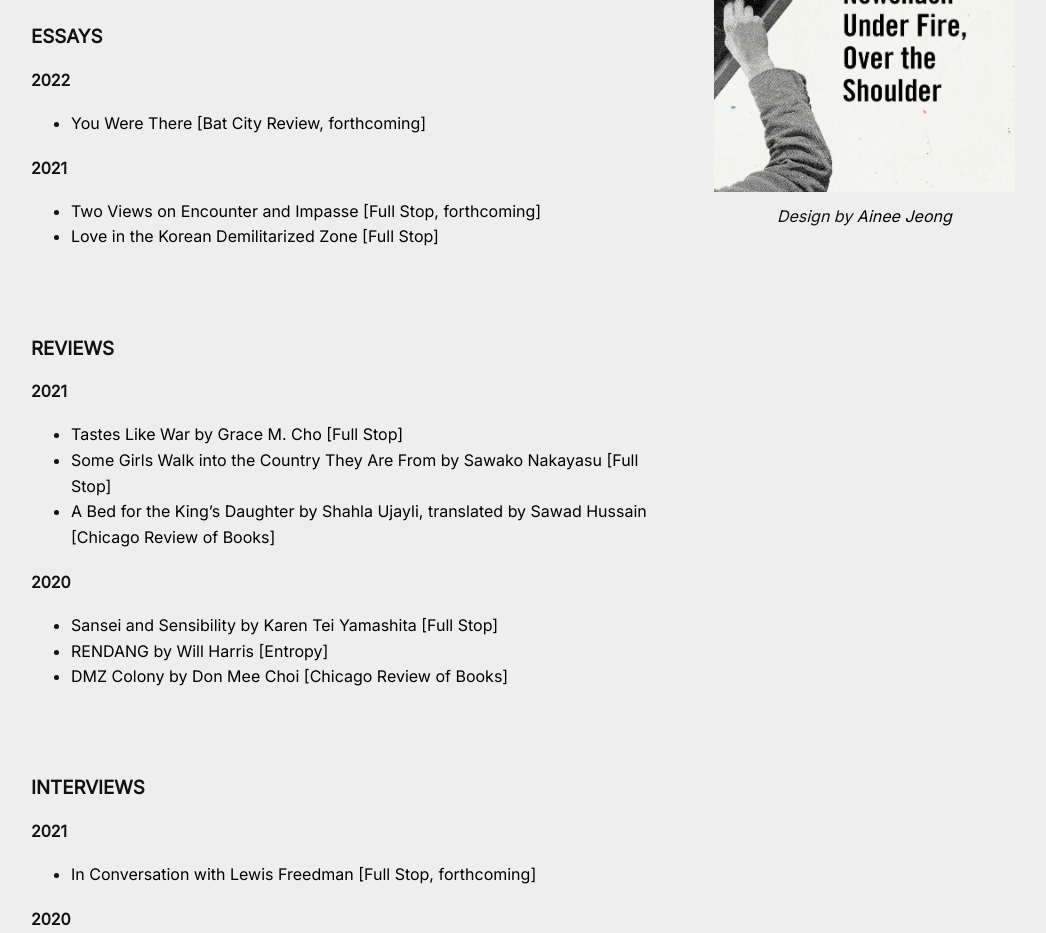
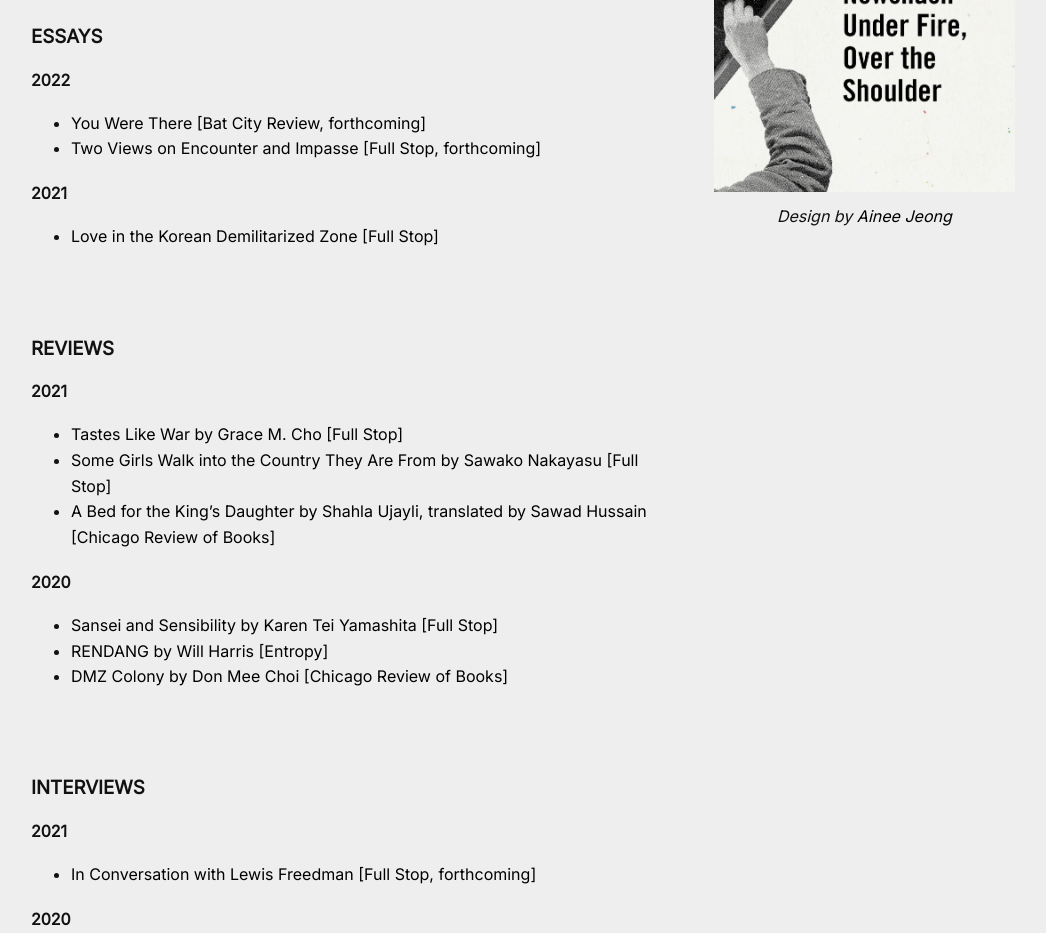
Before and after one commit to Elementrat/writer-portfolio-jed-munson, a SvelteKit app: page / in a window 1280 px wide. Shown: the part 860-1793 px from the top of the page, without its empty margins (117-1163 px from the left). Built offline with nearby package versions, Linux system fonts and the light colour scheme.

Commit message:
publications update

```diff
--- a/src/components/Publications.svelte
+++ b/src/components/Publications.svelte
@@ -70,8 +70,8 @@
 				},
 				{
 					title: `Two Views on Encounter and Impasse [Full Stop, forthcoming]`,
-					url: ``,
-					date: `2021`
+					url: `https://www.full-stop.net/2022/01/25/features/essays/jed-munson/two-views-on-encounter-and-impasse/`,
+					date: `2022`
 				},
 				{
 					title: `Love in the Korean Demilitarized Zone [Full Stop]`,
```
